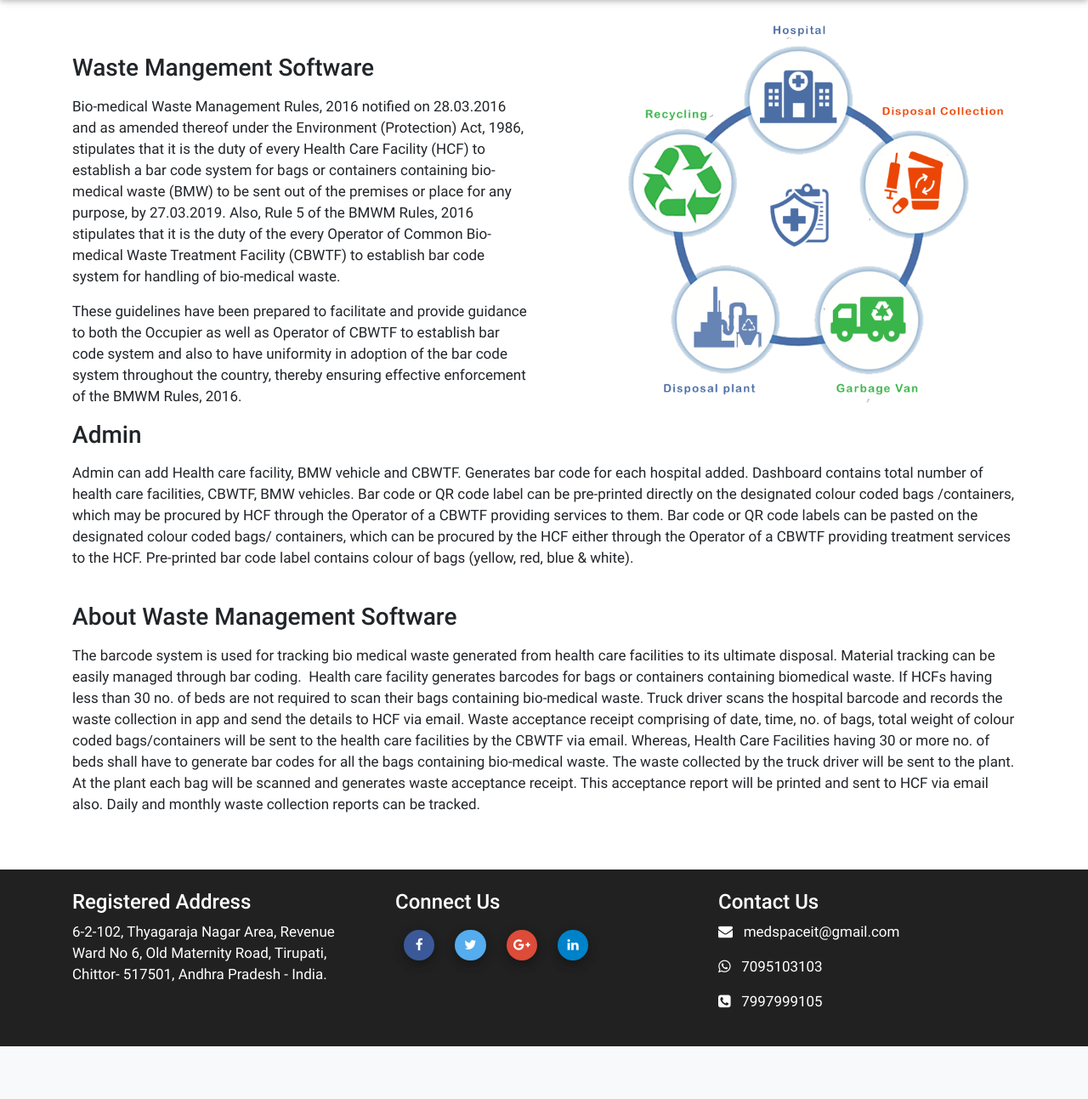
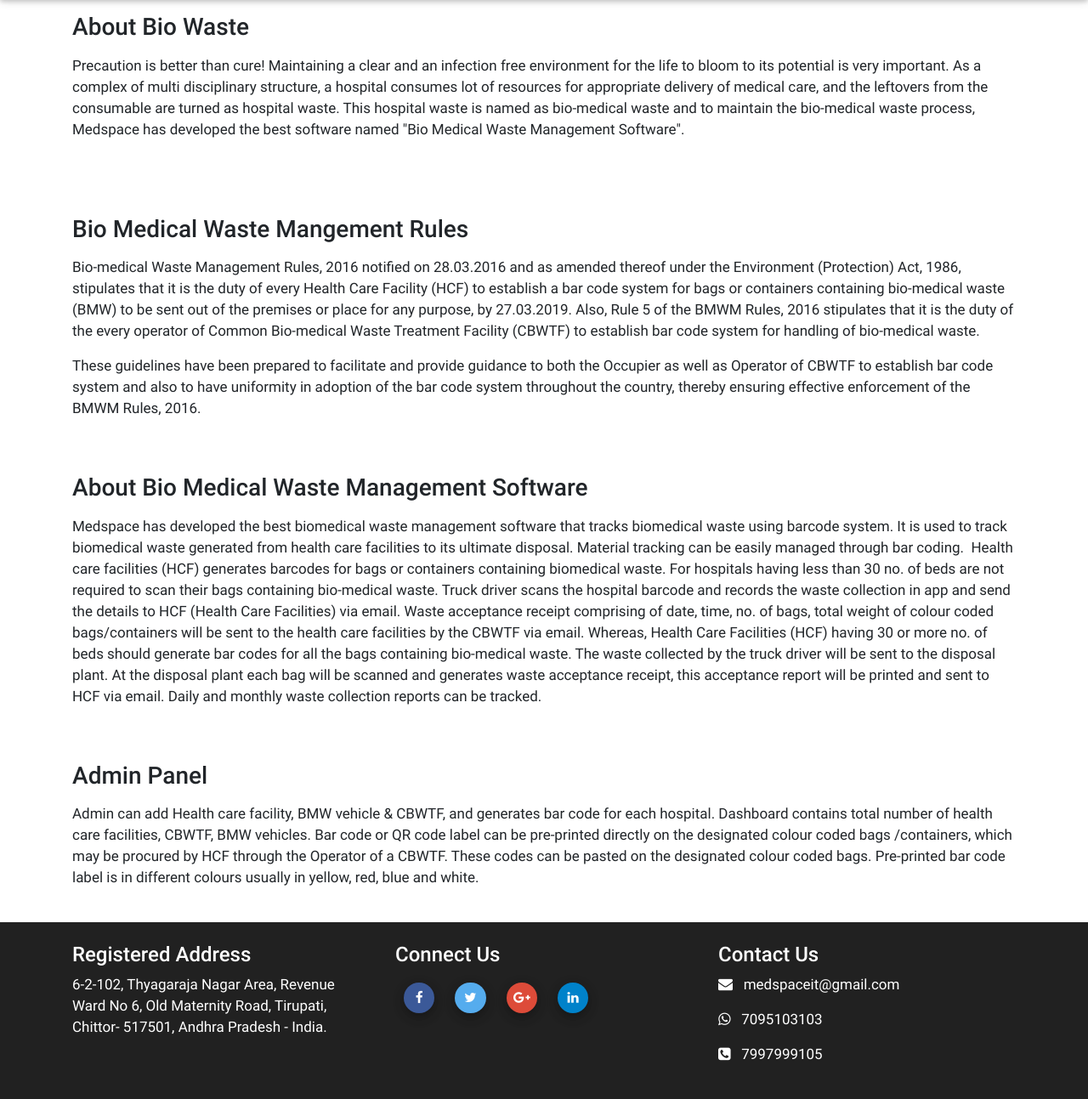
Before and after one commit to vasudevareddyreddem/med_hompage, a PHP site: page /waste-management-system.php in a window 1280 px wide. Shown: the part 73-1366 px from the top of the page at 85% size. Before the commit the page ends 1304 px from the top, so only its background shows below. Run offline with PHP 8.4, Linux system fonts and the light colour scheme.

Commit message:
wats
waste

```diff
--- a/waste-management-system.php
+++ b/waste-management-system.php
@@ -1,8 +1,8 @@
 <?php include("header.php"); ?>
 
-    <title>Waste Managment Software | MedSpace</title>
-    <meta name="description" content="" />
-    <meta name="keywords" content="" />
+    <title>Bio Medical Waste Management Software | MedSpace</title>
+    <meta name="description" content="Medspace has developed the best biomedical waste management system software in Tirupati, that has various facilities to dispose various types of waste. " />
+    <meta name="keywords" content="biomedical waste management system, biomedical waste management software, bmw software" />
 
     <!--Main layout-->
     <main class="mt-5">
@@ -14,38 +14,42 @@
                 <!--Grid row-->
                 <div class="row mt-4">
                     <!--Grid column-->
-                    <div class="col-md-6">
-                        <br><br>
+					<div class="col-md-12 mb-5">
+                        <h3 class="h3 mb-3">About Bio Waste</h3>
+                        <p>
+                            Precaution is better than cure! Maintaining a clear and an infection free environment for the life to bloom to its potential is very important. As a complex of multi disciplinary structure, a hospital consumes lot of resources for appropriate delivery of medical care, and the leftovers from the consumable are turned as hospital waste. This hospital waste is named as bio-medical waste and to maintain the bio-medical waste process, Medspace has developed the best software named "Bio Medical Waste Management Software".
+                        </p>
+                    </div>
+
+				    <div class="col-md-12 mb-5">
+                        <br>
                         <!-- Main heading -->
-                        <h3 class="h3 mb-3">Waste Mangement Software </h3>
+                        <h3 class="h3 mb-3">Bio Medical Waste Mangement Rules </h3>
                         <p>
-                            Bio-medical Waste Management Rules, 2016 notified on 28.03.2016 and as amended thereof under the Environment (Protection) Act, 1986, stipulates that it is the duty of every Health Care Facility (HCF) to establish a bar code system for bags or containers containing bio-medical waste (BMW) to be sent out of the premises or place for any purpose, by 27.03.2019. Also, Rule 5 of the BMWM Rules, 2016 stipulates that it is the duty of the every Operator of Common Bio-medical Waste Treatment Facility (CBWTF) to establish bar code system for handling of bio-medical waste. </p>
+                            Bio-medical Waste Management Rules, 2016 notified on 28.03.2016 and as amended thereof under the Environment (Protection) Act, 1986, stipulates that it is the duty of every Health Care Facility (HCF) to establish a bar code system for bags or containers containing bio-medical waste (BMW) to be sent out of the premises or place for any purpose, by 27.03.2019. Also, Rule 5 of the BMWM Rules, 2016 stipulates that it is the duty of the every operator of Common Bio-medical Waste Treatment Facility (CBWTF) to establish bar code system for handling of bio-medical waste. </p>
                         <p>
                             These guidelines have been prepared to facilitate and provide guidance to both the Occupier as well as Operator of CBWTF to establish bar code system and also to have uniformity in adoption of the bar code system throughout the country, thereby ensuring effective enforcement of the BMWM Rules, 2016. </p>
 
                     </div>
                     <!--Grid column-->
 
-                    <div class="col-md-6">
 
-                        <img src="img/barcode.png" class="img-fluid " alt="">
-
-                    </div>
                     <!--Grid column-->
-
-                    <div class="col-md-12 mb-4">
-                        <h3 class="h3 mb-3">Admin</h3>
+					<div class="col-md-12 mb-5">
+                        <h3 class="h3 mb-3">About Bio Medical Waste Management Software</h3>
                         <p>
-                            Admin can add Health care facility, BMW vehicle and CBWTF. Generates bar code for each hospital added. Dashboard  contains total number of health care facilities, CBWTF, BMW vehicles. Bar code or QR code label can be pre-printed directly on the designated colour coded bags /containers, which may be procured by HCF through the Operator of a CBWTF providing services to them. Bar code or QR code labels can be pasted on the designated colour coded bags/ containers, which can be procured by the HCF either through the Operator of a CBWTF providing treatment services to the HCF. Pre-printed bar code label contains colour of bags (yellow, red, blue & white).
+                            Medspace has developed the best biomedical waste management software that tracks biomedical waste using barcode system. It is used to track biomedical waste generated from health care facilities to its ultimate disposal. Material tracking can be easily managed through bar coding.  Health care facilities (HCF) generates barcodes for bags or containers containing biomedical waste. For hospitals having less than 30 no. of beds are not required to scan their bags containing bio-medical waste. Truck driver  scans the hospital barcode and records the waste collection in app and send the details to HCF (Health Care Facilities) via email. Waste acceptance receipt comprising of date, time, no. of bags, total weight of colour coded bags/containers will be sent to the health care facilities by the CBWTF via email.  Whereas, Health Care Facilities (HCF) having 30 or more no. of beds should generate bar codes for all the bags containing bio-medical waste. The waste collected  by the truck driver will be sent to the disposal plant. At the disposal plant each bag will be scanned and generates waste acceptance receipt, this acceptance report will be printed and sent to HCF via email. Daily and monthly waste collection reports can be tracked.
                         </p>
                     </div>
 
-                    <div class="col-md-12 mb-5">
-                        <h3 class="h3 mb-3">About Waste Management Software</h3>
+                    <div class="col-md-12 mb-4">
+                        <h3 class="h3 mb-3">Admin Panel</h3>
                         <p>
-                            The barcode system is used for tracking bio medical waste generated from health care facilities to its ultimate disposal. Material tracking can be easily managed through bar coding.  Health care facility generates barcodes for bags or containers containing biomedical waste. If HCFs having less than 30 no. of beds are not required to scan their bags containing bio-medical waste. Truck driver  scans the hospital barcode and records the waste collection in app and send the details to HCF via email. Waste acceptance receipt comprising of date, time, no. of bags, total weight of colour coded bags/containers will be sent to the health care facilities by the CBWTF via email.  Whereas, Health Care Facilities having 30 or more no. of beds shall have to generate bar codes for all the bags containing bio-medical waste. The waste collected  by the truck driver will be sent to the plant. At  the plant each bag will be scanned and generates waste acceptance receipt. This acceptance report will be printed and sent to HCF via email also. Daily and monthly waste collection reports can be tracked.
+                            Admin can add Health care facility, BMW vehicle & CBWTF, and generates bar code for each hospital. Dashboard  contains total number of health care facilities, CBWTF, BMW vehicles. Bar code or QR code label can be pre-printed directly on the designated colour coded bags /containers, which may be procured by HCF through the Operator of a CBWTF. These codes can be pasted on the designated colour coded bags. Pre-printed bar code label is in different colours usually in yellow, red, blue and white.
                         </p>
                     </div>
+
+
 
                 </div>
                 <!--Grid row-->
```
